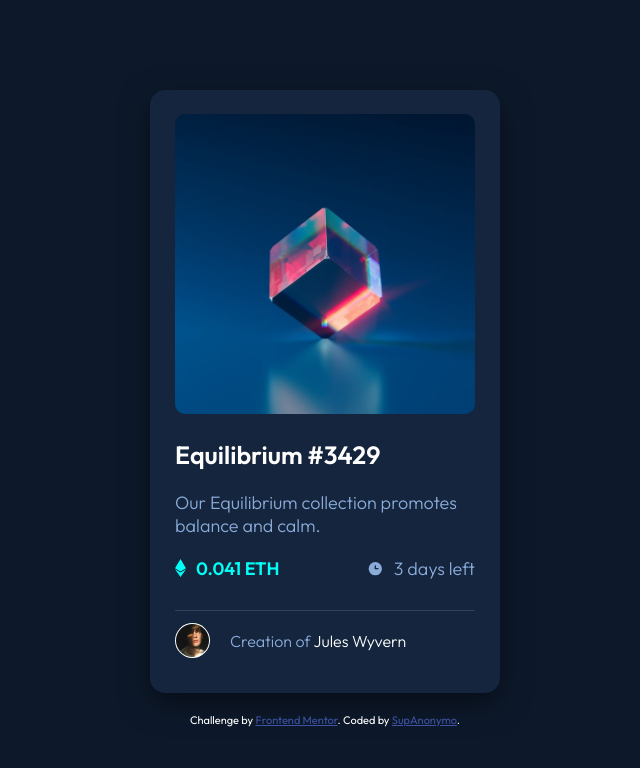
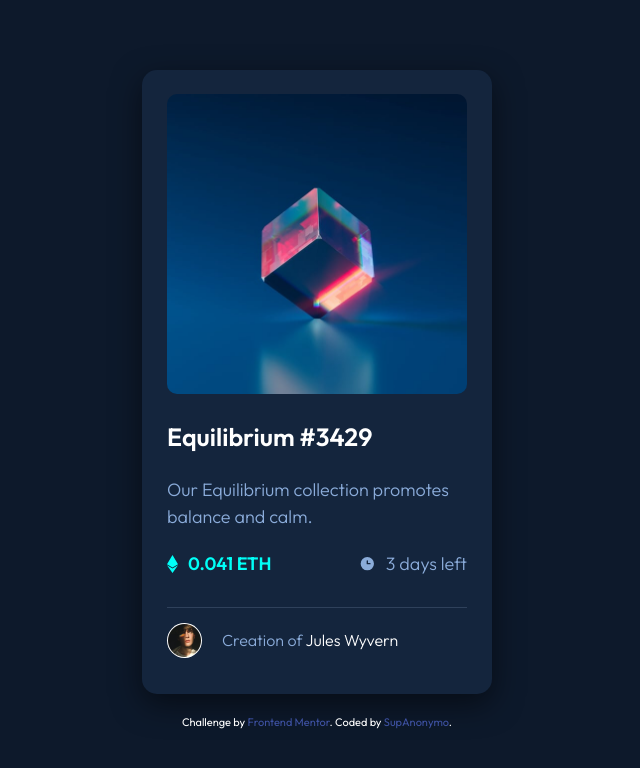
Before and after one commit to Lautaro-Aguilar/nft-preview-card, a plain HTML site: page index.html in a window 1280 px wide. Shown: the whole page, without its empty margins (323-963 px from the left). Drawn offline with Linux system fonts and the light colour scheme.

Commit message:
update files

```diff
--- a/index.html
+++ b/index.html
@@ -18,28 +18,30 @@
 <body>
   <main class="card">
     <div class="image-wrapper">
-      <img src="./images/image-equilibrium.jpg" alt="image equilibrium" class="hero-image">
-      <div class="overlay"></div>
-      <img src="./images/icon-view.svg" alt="icon view" class="view">
+      <a href="#">
+        <img src="./images/image-equilibrium.jpg" alt="image of nft equilibrium in the middle of nowhere with a dark blue background" class="hero-image">
+        <div class="overlay"></div>
+        <img src="./images/icon-view.svg" aria-hidden="true" class="view">
+      </a>
     </div>
     <div class="text-wrapper">
-      <p class="nft-name">Equilibrium #3429</p>
+      <h1 class="nft-name"> <a href="#" class="header">Equilibrium #3429</a></h1>
       <p class="paragraph nft-desc">Our Equilibrium collection promotes balance and calm.</p>
     </div>
     <div class="price-wrapper">
       <div class="left-box">
-        <img src="./images/icon-ethereum.svg" alt="ethereum icon" class="ethereum">
+        <img src="./images/icon-ethereum.svg" aria-hidden="true" class="ethereum">
         <h2 class="paragraph ethereum-price">0.041 ETH</h2>
       </div>
       <div class="right-box">
-        <img src="./images/icon-clock.svg" alt="clock icon">
+        <img src="./images/icon-clock.svg" aria-hidden="true">
         <p class="paragraph days">3 days left</p>
       </div>
     </div>
     <div class="creator-container">
       <div class="creator-avatar"><img src="./images/image-avatar.png" class="avatar-image" alt="avatar image"></div>
 
-      <p class="paragraph creation">Creation of <span class="creator">Jules Wyvern</span></p>
+      <p class="paragraph creation">Creation of <a href="#" class="creator">Jules Wyvern</a> </p>
     </div>
   </main>
 
--- a/style.css
+++ b/style.css
@@ -5,9 +5,56 @@ html {
     box-sizing: border-box;
     font-family: 'Outfit',sans-serif;
 }
-*,*:before, *:after {
-    box-sizing: inherit;
-}
+*, *::before, *::after {
+    box-sizing: border-box;
+  }
+  /*
+    2. Remove default margin
+  */
+  * {
+    margin: 0;
+  }
+  /*
+    3. Allow percentage-based heights in the application
+  */
+  html, body {
+    height: 100%;
+  }
+  /*
+    Typographic tweaks!
+    4. Add accessible line-height
+    5. Improve text rendering
+  */
+  body {
+    line-height: 1.5;
+    -webkit-font-smoothing: antialiased;
+  }
+  /*
+    6. Improve media defaults
+  */
+  img, picture, video, canvas, svg {
+    display: block;
+    max-width: 100%;
+  }
+  /*
+    7. Remove built-in form typography styles
+  */
+  input, button, textarea, select {
+    font: inherit;
+  }
+  /*
+    8. Avoid text overflows
+  */
+  p, h1, h2, h3, h4, h5, h6 {
+    overflow-wrap: break-word;
+  }
+  /*
+    9. Create a root stacking context
+  */
+  #root, #__next {
+    isolation: isolate;
+  }
+
 :root{
     --Softblue: hsl(215, 51%, 70%);
     --Cyan: hsl(178, 100%, 50%);
@@ -18,7 +65,6 @@ html {
 }
 
 body {
-    width: 100vw;
     height: 100vh;
     display: flex;
     align-items: center;
@@ -42,6 +88,7 @@ body {
     margin: 0 auto;
     width: 100%;
 }
+
 
 .hero-image {
     display: block;
@@ -87,6 +134,11 @@ body {
     font-size: 2.5rem;
     font-weight: 600;
     margin: 2.5rem 0 2rem 0;
+}
+
+a {
+    text-decoration: none;
+    color: inherit;
 }
 
 .nft-name:hover {
@@ -164,6 +216,7 @@ body {
 
 .creator {
     color: var(--White);
+    text-decoration: none;
 }
 
 .creator:hover {
```
